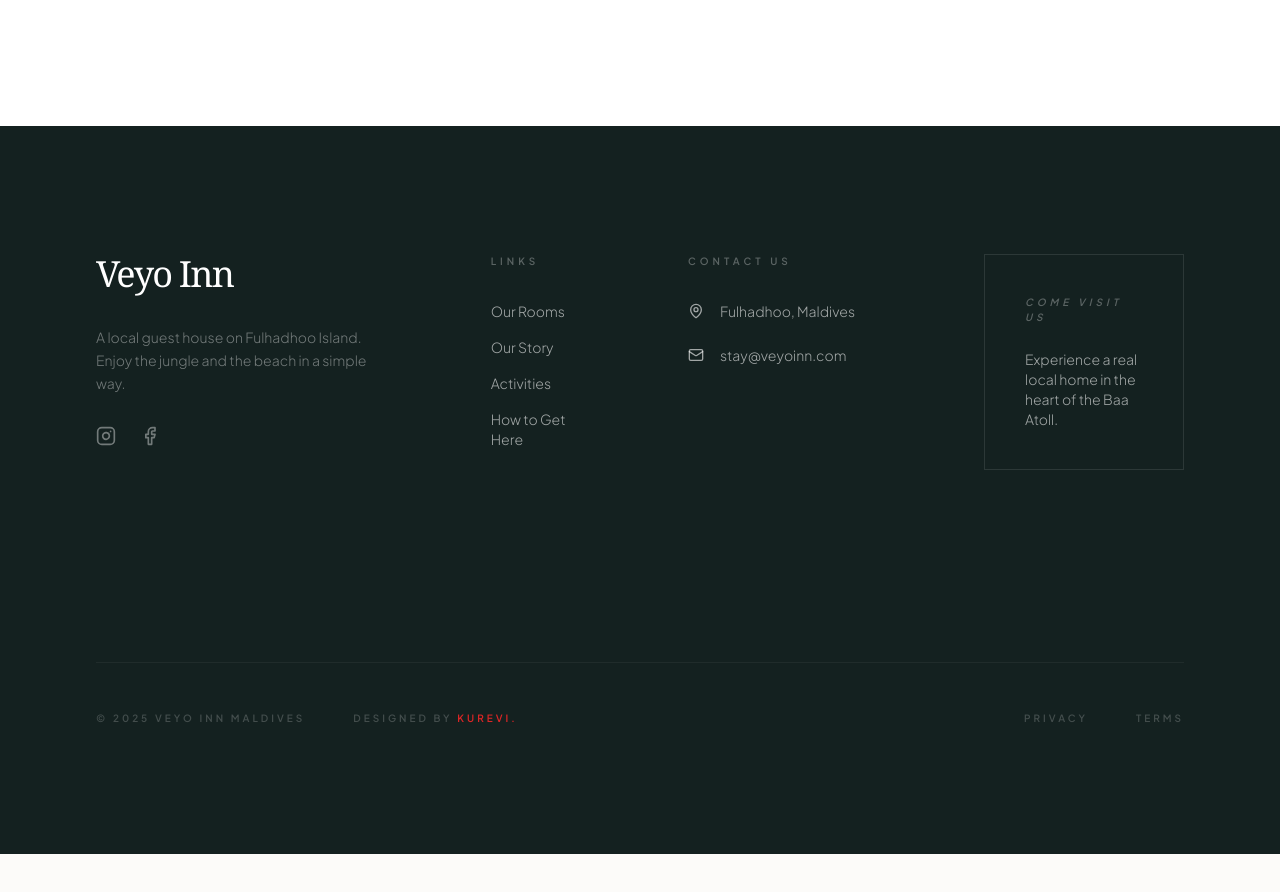
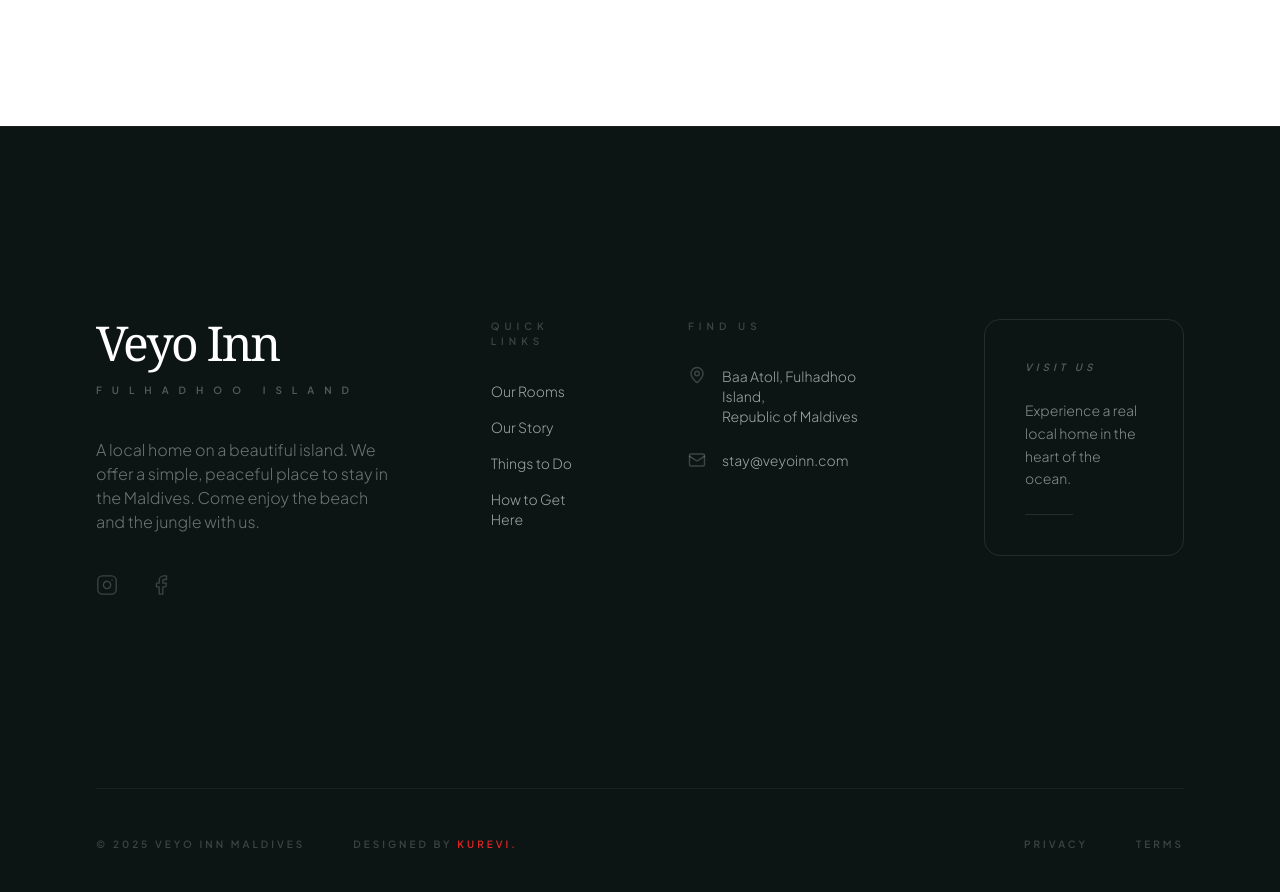
Before and after one commit to Maanee-dev/veyo-inn, a React (Vite) app: page / in a window 1280 px wide. Shown: the part 9760-10652 px from the top of the page. Before the commit the page ends 10614 px from the top, so only its background shows below. Built offline with nearby package versions, Linux system fonts and the light colour scheme; a web font is replaced by a local one.

Commit message:
feat: Update dependencies and improve footer styling
Updates React and ReactDOM to v19.2.4.
Enhances the footer component with a darker background, subtle border, adjusted spacing, and improved typography for the inn name and island location.

```diff
--- a/components/Footer.tsx
+++ b/components/Footer.tsx
@@ -1,46 +1,55 @@
-
 import React from 'react';
 import { Instagram, Facebook, Mail, MapPin } from 'lucide-react';
 
 export const Footer: React.FC = () => {
   return (
-    <footer className="bg-[#142120] text-white py-32 px-6 md:px-24">
-      <div className="max-w-7xl mx-auto">
-        <div className="grid grid-cols-1 lg:grid-cols-12 gap-24 items-start">
+    <footer className="bg-[#0c1414] text-white py-24 md:py-48 px-6 md:px-24 border-t border-white/5">
+      <div className="max-w-[1600px] mx-auto">
+        <div className="grid grid-cols-1 lg:grid-cols-12 gap-16 lg:gap-24 items-start">
 
-          <div className="lg:col-span-4 space-y-8">
-            <h3 className="text-4xl font-serif tracking-tighter">Veyo Inn</h3>
-            <p className="text-white/40 text-sm leading-relaxed font-light max-w-xs">
-              A local guest house on Fulhadhoo Island. Enjoy the jungle and the beach in a simple way.
+          <div className="lg:col-span-4 space-y-10">
+            <div className="flex flex-col">
+              <h3 className="text-4xl md:text-5xl font-serif tracking-tighter">Veyo Inn</h3>
+              <span className="text-[10px] uppercase tracking-[1em] font-bold text-white/30 mt-4">Fulhadhoo Island</span>
+            </div>
+            <p className="text-white/40 text-sm md:text-base leading-relaxed font-light max-w-sm">
+              A local home on a beautiful island. We offer a simple, peaceful place to stay in the Maldives. Come enjoy the beach and the jungle with us.
             </p>
-            <div className="flex gap-6 opacity-40 hover:opacity-100 transition-opacity">
-              <Instagram size={20} />
-              <Facebook size={20} />
+            <div className="flex gap-8 text-white/20">
+              <a href="#" className="hover:text-white transition-colors duration-500"><Instagram size={22} strokeWidth={1.5} /></a>
+              <a href="#" className="hover:text-white transition-colors duration-500"><Facebook size={22} strokeWidth={1.5} /></a>
             </div>
           </div>
 
           <div className="lg:col-span-2 space-y-8">
-            <h4 className="text-[10px] uppercase tracking-[0.4em] font-bold text-white/30">Links</h4>
+            <h4 className="text-[10px] uppercase tracking-[0.5em] font-bold text-white/20">Quick Links</h4>
             <ul className="space-y-4 text-sm font-light text-white/60">
               <li><a href="#rooms" className="hover:text-white transition-colors">Our Rooms</a></li>
               <li><a href="#about" className="hover:text-white transition-colors">Our Story</a></li>
-              <li><a href="#experiences" className="hover:text-white transition-colors">Activities</a></li>
+              <li><a href="#experiences" className="hover:text-white transition-colors">Things to Do</a></li>
               <li><a href="#logistics" className="hover:text-white transition-colors">How to Get Here</a></li>
             </ul>
           </div>
 
           <div className="lg:col-span-3 space-y-8">
-            <h4 className="text-[10px] uppercase tracking-[0.4em] font-bold text-white/30">Contact Us</h4>
+            <h4 className="text-[10px] uppercase tracking-[0.5em] font-bold text-white/20">Find Us</h4>
             <ul className="space-y-6 text-sm font-light text-white/60">
-              <li className="flex items-center gap-4"><MapPin size={16} /> Fulhadhoo, Maldives</li>
-              <li className="flex items-center gap-4"><Mail size={16} /> stay@veyoinn.com</li>
+              <li className="flex items-start gap-4">
+                <MapPin size={18} className="shrink-0 text-white/20" />
+                <span>Baa Atoll, Fulhadhoo Island,<br />Republic of Maldives</span>
+              </li>
+              <li className="flex items-center gap-4">
+                <Mail size={18} className="shrink-0 text-white/20" />
+                <span>stay@veyoinn.com</span>
+              </li>
             </ul>
           </div>
 
           <div className="lg:col-span-3">
-             <div className="border border-white/10 p-10 space-y-6">
-                <p className="text-[10px] uppercase tracking-[0.4em] font-bold text-white/30 italic">Come Visit Us</p>
-                <p className="text-sm text-white/60 font-light">Experience a real local home in the heart of the Baa Atoll.</p>
+             <div className="border border-white/10 p-10 space-y-6 rounded-2xl">
+                <p className="text-[10px] uppercase tracking-[0.4em] font-bold text-white/30 italic">Visit Us</p>
+                <p className="text-sm text-white/50 font-light leading-relaxed">Experience a real local home in the heart of the ocean.</p>
+                <div className="h-px w-12 bg-white/10" />
              </div>
           </div>
         </div>
@@ -48,7 +57,7 @@ export const Footer: React.FC = () => {
         <div className="mt-48 pt-12 border-t border-white/5 flex flex-col md:flex-row justify-between items-center gap-8 text-[10px] uppercase tracking-[0.3em] text-white/20 font-bold">
            <div className="flex flex-col md:flex-row items-center gap-4 md:gap-12">
              <p>© 2025 VEYO INN MALDIVES</p>
-             <p>DESIGNED BY <span className="text-red-600 font-bold">KUREVI.</span></p>
+             <p>DESIGNED BY <span className="text-red-600 font-black">KUREVI.</span></p>
            </div>
            <div className="flex gap-12">
              <a href="#" className="hover:text-white transition-colors">Privacy</a>
--- a/index.html
+++ b/index.html
@@ -1,4 +1,3 @@
-
 <!DOCTYPE html>
 <html lang="en">
   <head>
@@ -86,14 +85,15 @@
     "react-dom/client": "https://esm.sh/react-dom@19.0.0/client",
     "lucide-react": "https://esm.sh/lucide-react@0.474.0",
     "@google/genai": "https://esm.sh/@google/genai@1.3.1",
-    "react-dom/": "https://esm.sh/react-dom@^19.2.4/",
-    "react/": "https://esm.sh/react@^19.2.4/"
+    "react/": "https://esm.sh/react@^19.2.4/",
+    "react-dom/": "https://esm.sh/react-dom@^19.2.4/"
   }
 }
 </script>
   </head>
   <body>
     <div id="root"></div>
+    <script type="module" src="/index.tsx"></script>
     <script>
       const observerOptions = { threshold: 0.1 };
       const observer = new IntersectionObserver((entries) => {
```
